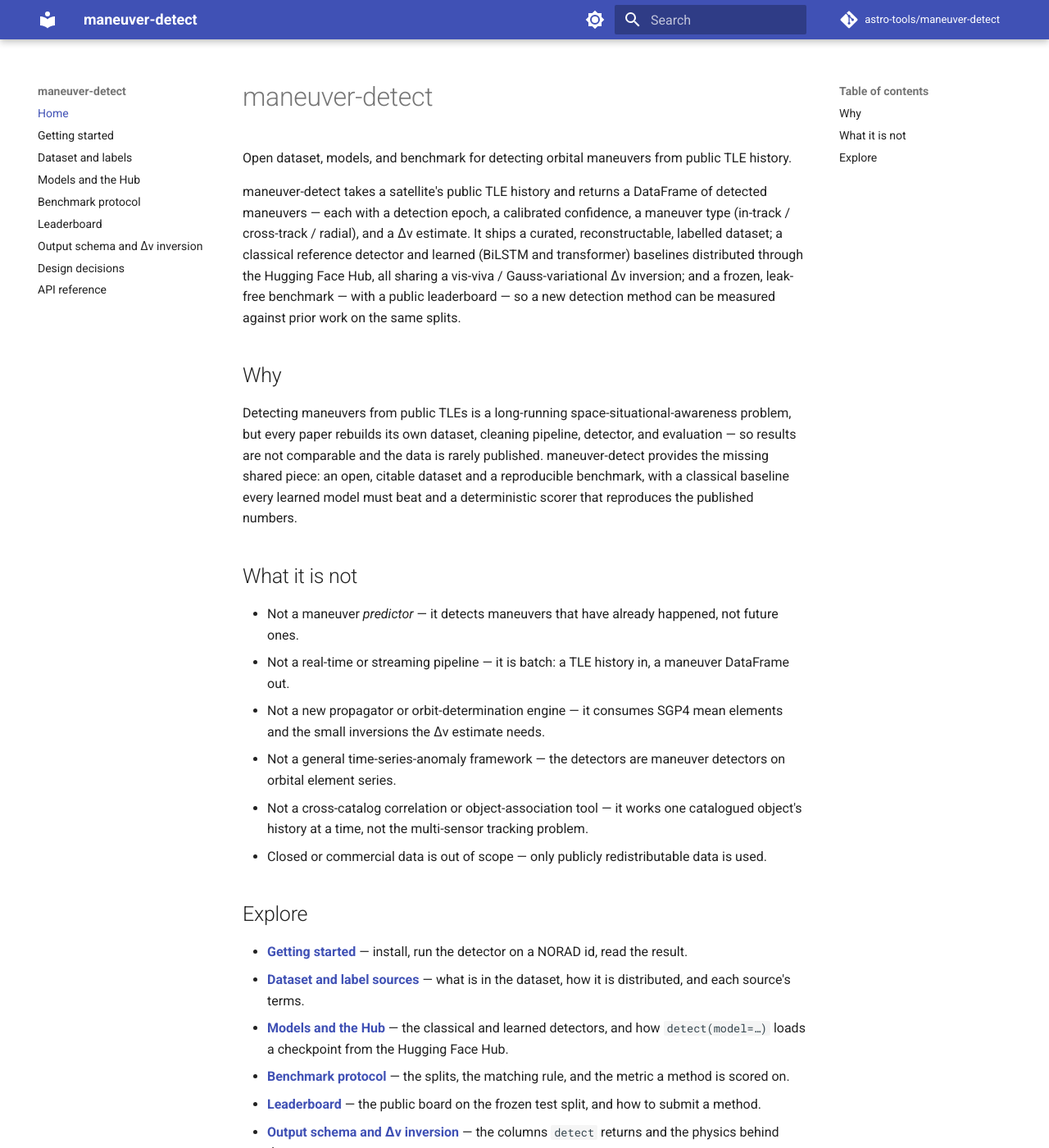
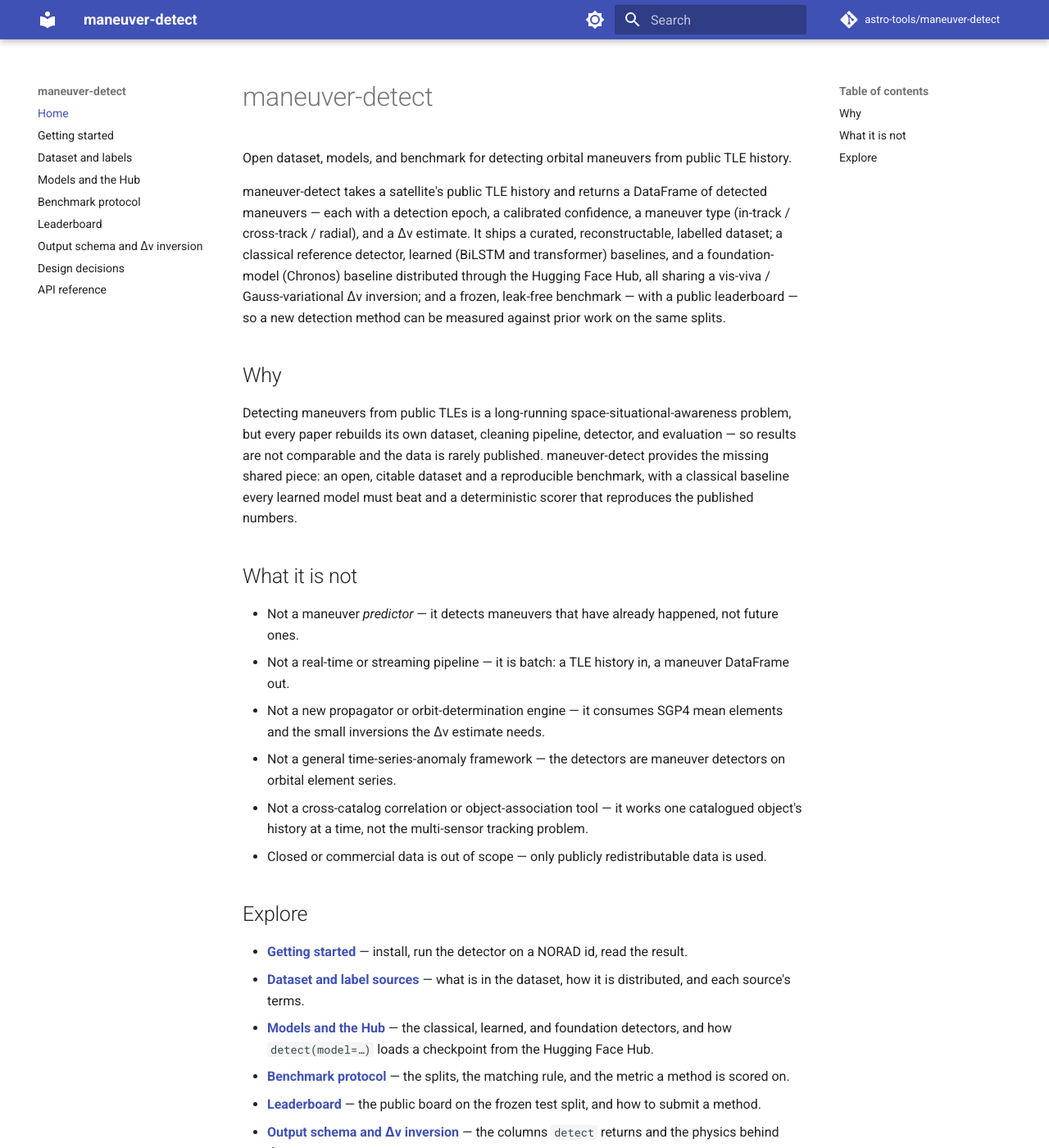
Before and after one commit to astro-tools/maneuver-detect, an MkDocs documentation site: the page built from docs/index.md, in a window 1280 px wide and 1400 px high. Shown: the whole window at 82% size. Built offline with MkDocs 1.6.1 and Material for MkDocs 9.7.7, drawn with Linux system fonts in a browser that asks for light colours; comment, search, counter and statistics services are not loaded; some of the changed text lies outside the part shown.

Commit message:
Docs: note the foundation baseline in README/index + document calibration API
Weave the foundation (Chronos forecast-residual) baseline into the README
and home-page model framing, widen the dataset scope line to LEO/MEO/GEO/IGSO,
bump the decision-record reference to D1–D17, and add the public
maneuver_detect.calibration module to the API reference.

Part of the v0.3 docs refresh.

```diff
--- a/docs/index.md
+++ b/docs/index.md
@@ -5,8 +5,9 @@
 maneuver-detect takes a satellite's public TLE history and returns a DataFrame of detected
 maneuvers — each with a detection epoch, a calibrated confidence, a maneuver type
 (in-track / cross-track / radial), and a Δv estimate. It ships a curated, reconstructable,
-labelled dataset; a classical reference detector and learned (BiLSTM and transformer) baselines
-distributed through the Hugging Face Hub, all sharing a vis-viva / Gauss-variational Δv inversion;
+labelled dataset; a classical reference detector, learned (BiLSTM and transformer) baselines, and a
+foundation-model (Chronos) baseline distributed through the Hugging Face Hub, all sharing a
+vis-viva / Gauss-variational Δv inversion;
 and a frozen, leak-free benchmark — with a public leaderboard — so a new detection method can be
 measured against prior work on the same splits.
 
@@ -35,12 +36,12 @@
 - **[Getting started](getting-started.md)** — install, run the detector on a NORAD id, read the result.
 - **[Dataset and label sources](dataset.md)** — what is in the dataset, how it is distributed, and each
   source's terms.
-- **[Models and the Hub](models.md)** — the classical and learned detectors, and how `detect(model=…)` loads
-  a checkpoint from the Hugging Face Hub.
+- **[Models and the Hub](models.md)** — the classical, learned, and foundation detectors, and how
+  `detect(model=…)` loads a checkpoint from the Hugging Face Hub.
 - **[Benchmark protocol](benchmark.md)** — the splits, the matching rule, and the metric a method is scored on.
 - **[Leaderboard](leaderboard.md)** — the public board on the frozen test split, and how to submit a method.
 - **[Output schema and Δv inversion](schema.md)** — the columns `detect` returns and the physics behind them.
-- **[Design decisions](decisions.md)** — the frozen decision record (D1–D13).
+- **[Design decisions](decisions.md)** — the frozen decision record (D1–D17).
 - **[API reference](api.md)** — the full public surface.
 
 See the
```
Also changed, not shown: README.md (+12 -6 lines), docs/api.md (+4 -0 lines).
